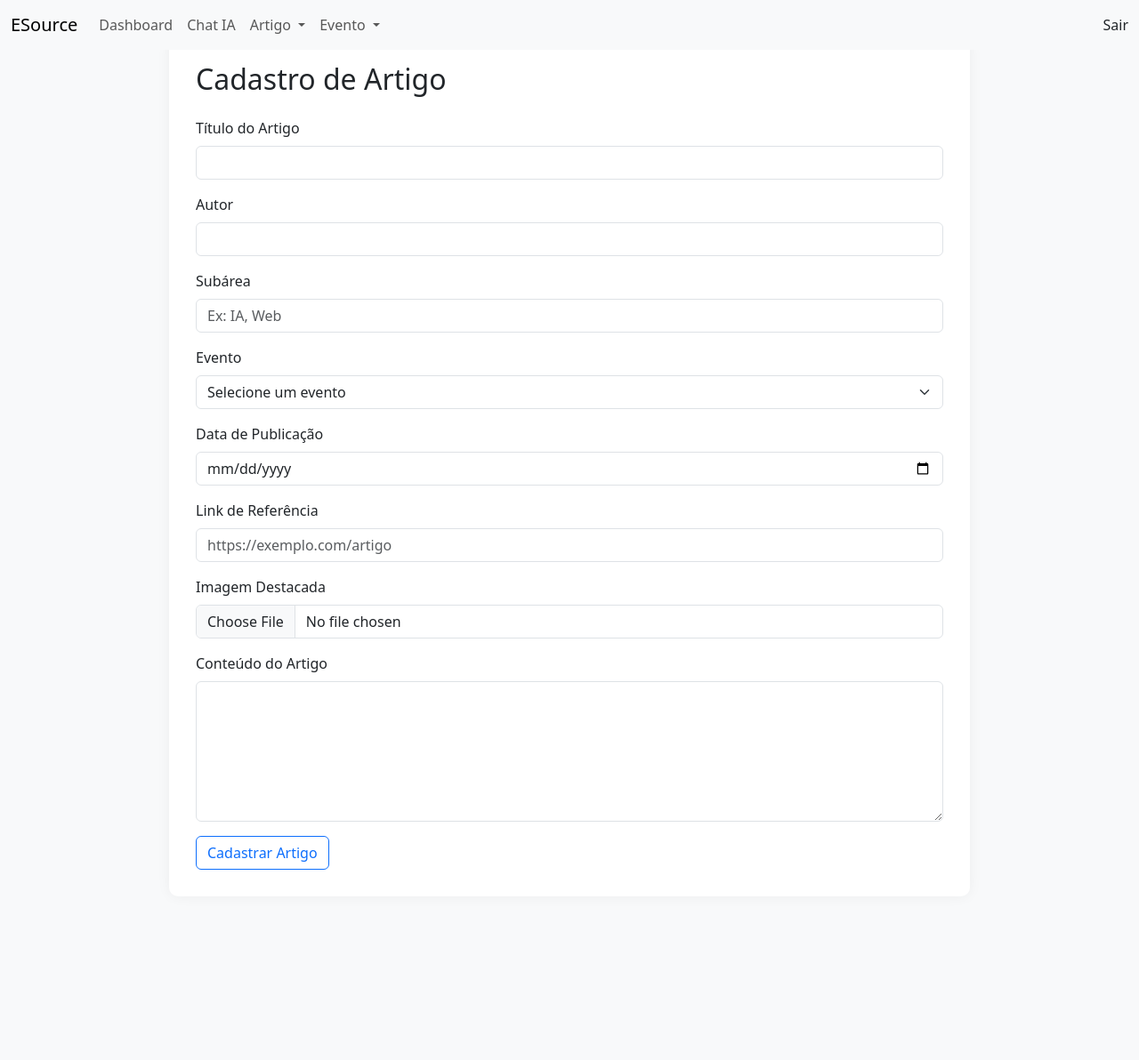
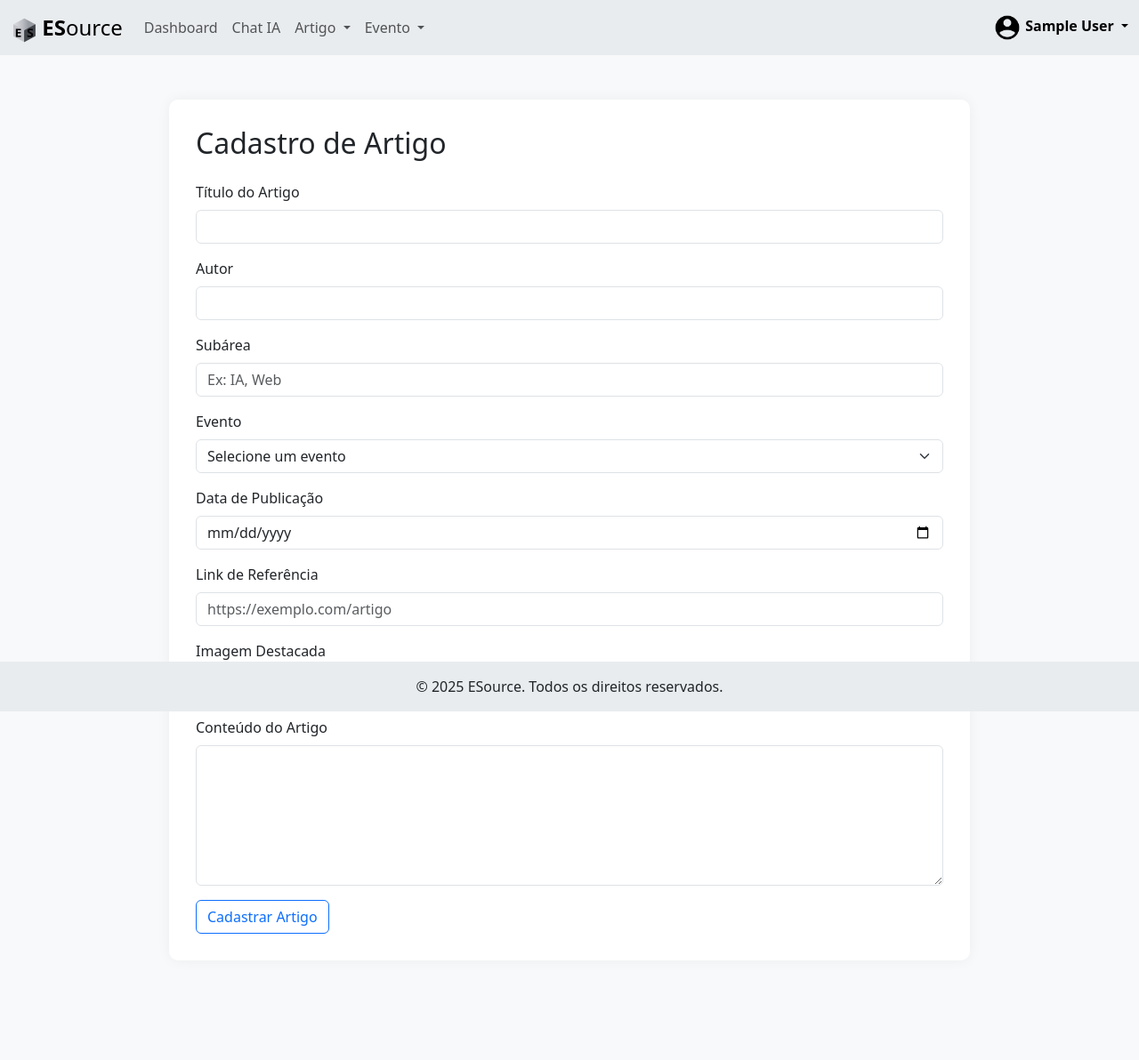
Before and after one commit to rafael-cavalcante/ESource, a Django app: page /cadastrarArtigo in a window 1280 px wide. Shown: the whole page at 89% size. Before the commit the page ends 978 px from the top, so only its background shows below. Run offline with Django 5.2, Linux system fonts and the light colour scheme; the visitor is signed in with stand-in values (Sample User, id 1); data that the repository does not hold is empty; some libraries are stand-ins or nearby versions.

Commit message:
Modificando Interface

```diff
--- a/ESource/models.py
+++ b/ESource/models.py
@@ -36,4 +36,5 @@
         verbose_name_plural = "Status"
 
     def __str__(self):
-        return f"{self.modelo} #{self.objetoId} - {self.atualizado}"
+        atualizadoFormatada = self.atualizado.strftime('%d/%m/%Y %H:%M') if self.atualizado else 'Sem data'
+        return f"{self.modelo} #{self.objetoId} - {atualizadoFormatada}"
--- a/ESource/templates/cadastrarArtigo.html
+++ b/ESource/templates/cadastrarArtigo.html
@@ -28,7 +28,7 @@
 <body>
     {% include 'fragments/navbar.html'%}
 
-    <div class="container">
+    <div class="container mt-5 pt-4 mb-5 pb-4">
         <div class="form-container">
             <h2 class="mb-4">Cadastro de Artigo</h2>
             <form method="post" enctype="multipart/form-data">
@@ -57,7 +57,7 @@
                     <select class="form-select" id="evento" name="evento">
                         <option value="">Selecione um evento</option>
                         {% for ev in eventos %}
-                        <option value="{{ ev.id }}" {% if ev.id == artigo.evento.id %} selected {% endif %}>
+                        <option value="{{ ev.id }}" {% if ev == artigo.evento %} selected {% endif %}>
                             {{ ev.nome }}
                         </option>
                         {% endfor %}
@@ -83,7 +83,8 @@
 
                 <div class="mb-3">
                     <label for="summernote" class="form-label">Conteúdo do Artigo</label>
-                    <textarea id="summernote" name="conteudo" class="form-control" rows="6">{{ artigo.conteudo|default:'' }}</textarea>
+                    <textarea id="summernote" name="conteudo" class="form-control"
+                        rows="6">{{ artigo.conteudo|default:'' }}</textarea>
                 </div>
 
                 <button type="submit" class="btn btn-outline-primary">Cadastrar Artigo</button>
@@ -91,6 +92,8 @@
 
         </div>
     </div>
+
+    {% include 'fragments/footer.html' %}
 
     <!-- include libraries(jQuery, bootstrap) -->
     <script src="https://code.jquery.com/jquery-3.6.0.min.js"></script>
--- a/ESource/templates/cadastrarEvento.html
+++ b/ESource/templates/cadastrarEvento.html
@@ -25,7 +25,7 @@
 <body>
     {% include 'fragments/navbar.html'%}
 
-    <div class="container">
+    <div class="container mt-5 pt-4 mb-5 pb-4">
         <div class="form-container">
             <h2 class="mb-4">Cadastro de Evento</h2>
             <form method="post" action="">
@@ -61,6 +61,8 @@
         </div>
     </div>
 
+    {% include 'fragments/footer.html' %}
+
     <script src="https://cdn.jsdelivr.net/npm/bootstrap@5.3.3/dist/js/bootstrap.bundle.min.js"></script>
 </body>
 
--- a/ESource/templates/conta/entrar.html
+++ b/ESource/templates/conta/entrar.html
@@ -34,7 +34,7 @@
 {% include 'fragments/navbar.html'%}
 
 <div class="container">
-        {% if messages %}
+    {% if messages %}
     {% for message in messages %}
     <div class="alert alert-warning alert-dismissible" role="alert">
         <div>{{ message }}</div>
@@ -42,7 +42,6 @@
     </div>
     {% endfor %}
     {% endif %}
-
 </div>
 
 <div class="login-container">
@@ -68,7 +67,7 @@
 <script src="https://cdn.jsdelivr.net/npm/bootstrap@5.3.5/dist/js/bootstrap.bundle.min.js"
         integrity="sha384-k6d4wzSIapyDyv1kpU366/PK5hCdSbCRGRCMv+eplOQJWyd1fbcAu9OCUj5zNLiq"
         crossorigin="anonymous"></script>
-<script src="{% static 'js/validacao.js' %}"></script>]
+<script src="{% static 'js/validacao.js' %}"></script>
 </body>
 
 </html>
--- a/ESource/templates/fragments/footer.html
+++ b/ESource/templates/fragments/footer.html
@@ -1,3 +1,3 @@
-<footer class="bg-body-tertiary text-center py-3 fixed-bottom">
+<footer class="bg-body-secondary text-center py-3 fixed-bottom">
   © 2025 ESource. Todos os direitos reservados.
 </footer>
--- a/ESource/templates/fragments/navbar.html
+++ b/ESource/templates/fragments/navbar.html
@@ -1,8 +1,13 @@
-<nav class="navbar navbar-expand-lg bg-body-tertiary fixed-top">
+{% load static %}
+<nav class="navbar navbar-expand-lg bg-body-secondary fixed-top">
     <div class="container-fluid">
-        <a class="navbar-brand" href="{% url 'ESource:home' %}">ESource</a>
+        <a class="navbar-brand" href="{% url 'ESource:home' %}">
+            <img src="{% static 'img/logo.png' %}" alt="Logo" width="30" height="30"
+                class="d-inline-block align-text-top">
+            <span class="fs-4"> <b>ES</b>ource</span>
+        </a>
         <button class="navbar-toggler" type="button" data-bs-toggle="collapse" data-bs-target="#navbarNav"
-                aria-controls="navbarNav" aria-expanded="false" aria-label="Toggle navigation">
+            aria-controls="navbarNav" aria-expanded="false" aria-label="Toggle navigation">
             <span class="navbar-toggler-icon"></span>
         </button>
         <div class="collapse navbar-collapse" id="navbarNav">
@@ -16,7 +21,7 @@
                 {% if user.is_authenticated %}
                 <li class="nav-item dropdown">
                     <a class="nav-link dropdown-toggle" href="#" role="button" data-bs-toggle="dropdown"
-                       aria-expanded="false">
+                        aria-expanded="false">
                         Artigo
                     </a>
                     <ul class="dropdown-menu">
@@ -25,7 +30,7 @@
                 </li>
                 <li class="nav-item dropdown">
                     <a class="nav-link dropdown-toggle" href="#" role="button" data-bs-toggle="dropdown"
-                       aria-expanded="false">
+                        aria-expanded="false">
                         Evento
                     </a>
                     <ul class="dropdown-menu">
@@ -36,7 +41,19 @@
             </ul>
         </div>
         {% if request.user.is_authenticated %}
-        <a class="nav-item nav-link" href="{% url 'ESource:sair' %}">Sair</a>
+        <div class="dropdown">
+            <a href="#" class="d-block link-body-emphasis text-decoration-none dropdown-toggle"
+                data-bs-toggle="dropdown" aria-expanded="false">
+                <img src="{% static 'img/user.png' %}" alt="mdo" width="32" height="32" class="rounded-circle">
+                <strong>{{ user.get_full_name|default:user.username}}</strong>
+            </a>
+            <ul class="dropdown-menu text-small shadow">
+                <li>
+                    <hr class="dropdown-divider">
+                </li>
+                <li><a class="dropdown-item" href="{% url 'ESource:sair' %}">Sair</a></li>
+            </ul>
+        </div>
         {% elif not request.user.is_authenticated and 'entrar' not in request.path %}
         <a class="nav-item nav-link" href="{% url 'ESource:entrar' %}">Entrar</a>
         {% endif %}
--- a/ESource/views.py
+++ b/ESource/views.py
@@ -43,7 +43,9 @@
     eventos = Evento.objects.all()
     totalArtigos = Artigo.objects.count()
     totalEventos = Evento.objects.count()
-    context = {'eventos' : eventos, 'totalArtigos' : totalArtigos, 'totalEventos' : totalEventos}
+    statusEvento = Status.objects.filter(modelo='Evento').latest('atualizado')
+    statusArtigo = Status.objects.filter(modelo='Artigo').latest('atualizado')
+    context = {'eventos' : eventos, 'totalArtigos' : totalArtigos, 'totalEventos' : totalEventos, 'statusEvento' : statusEvento, 'statusArtigo' : statusArtigo}
 
     return render(request, 'eventos.html', context)
 
```
Also changed, not shown: ESource/static/js/modalExclusao.js (+8 -7 lines), ESource/templates/eventos.html (+34 -3 lines), ESource/templates/home.html (+6 -21 lines), ESource/static/img/favicon.ico (added), ESource/static/img/logo.png (added), ESource/static/img/user.png (added).
